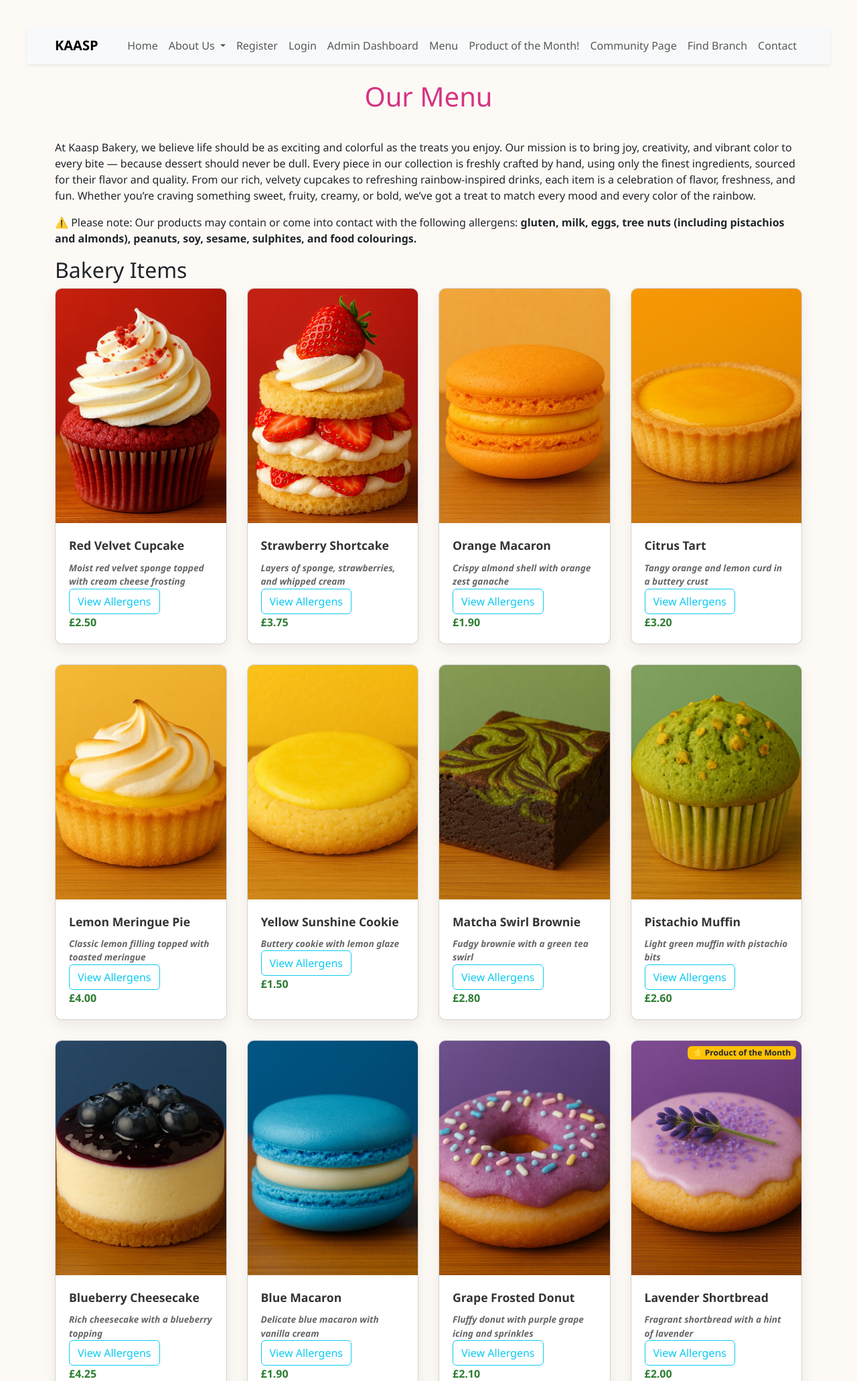
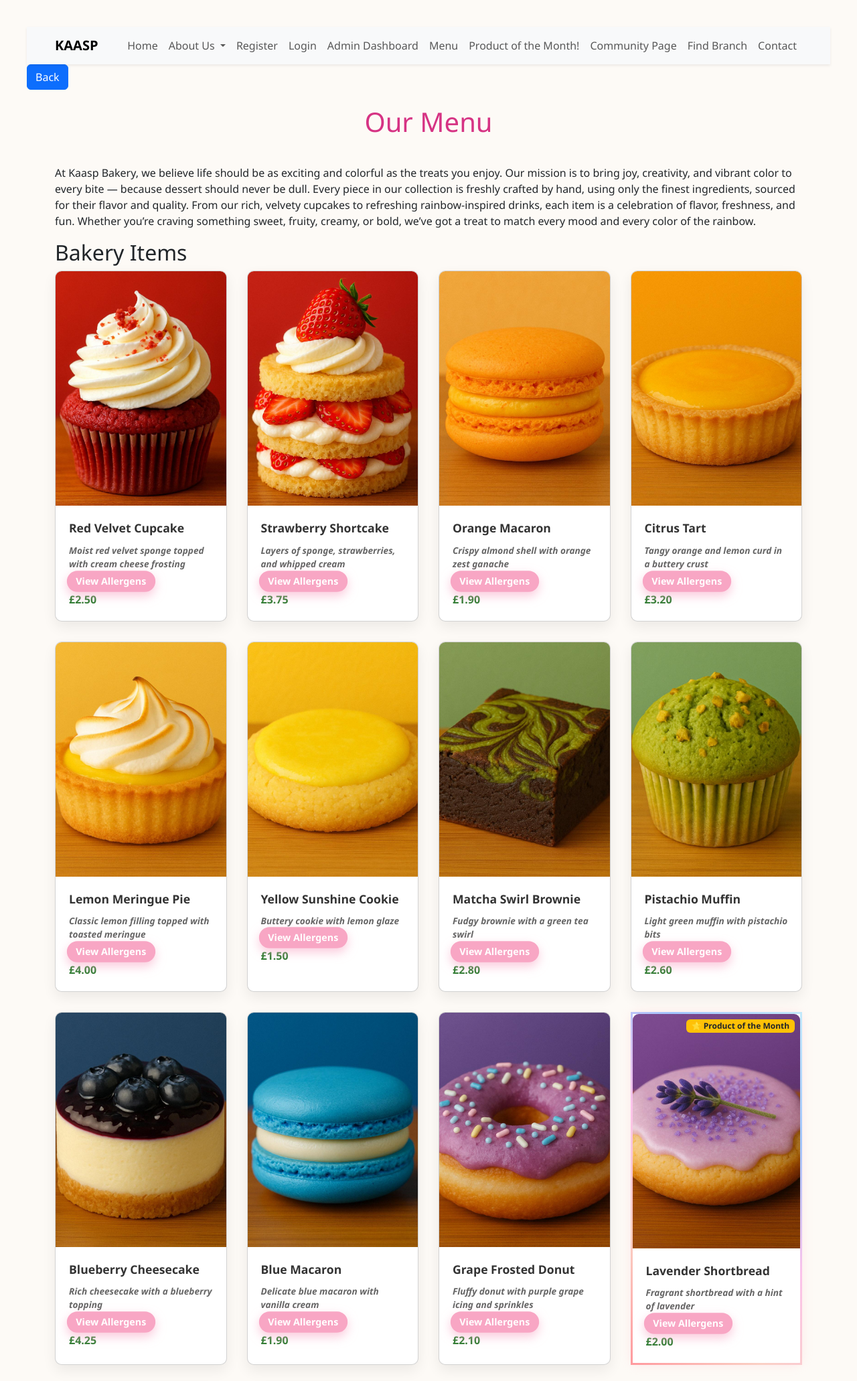
Before and after one commit to aimanaa6/final_project, a Flask app: page /menu in a window 1280 px wide. Shown: the top 2062 px of the page at 67% size. Run offline with Flask 3, Linux system fonts and the light colour scheme.

Commit message:
EDIT: amended css, added back button to layout page

```diff
--- a/static/main_styles.css
+++ b/static/main_styles.css
@@ -43,6 +43,11 @@ h1 {
 .card.card-link {
   cursor: pointer;
   transition: transform 0.2s;
+  border: 3px solid;
+  border-image: linear-gradient(45deg, #ff9a9e, #fad0c4, #fbc2eb, #a1c4fd, #c2e9fb) 1;
+  border-radius: 12px;
+  box-shadow: 0 0 15px rgba(255, 192, 203, 0.3);
+  position: relative;
 }
 
 .item-name {
@@ -104,3 +109,22 @@ h1 {
   font-size: 1.2rem;
   color: white;
 }
+
+.btn-outline-info {
+  background-color: #fcd6e5;
+  color: #7a1f4c;
+  font-weight: 600;
+  font-size: 0.85rem; /* slightly smaller font */
+  border: none;
+  padding: 0.3rem 0.8rem; /* smaller padding */
+  border-radius: 50px;
+  transition: 0.3s ease;
+  box-shadow: 0 3px 8px rgba(252, 214, 229, 0.5);
+}
+
+.btn-outline-info {
+  background-color: #f8a6c4;
+  color: white;
+  transform: scale(1.05);
+  box-shadow: 0 6px 14px rgba(248, 166, 196, 0.6);
+}
--- a/templates/layout.html
+++ b/templates/layout.html
@@ -57,6 +57,7 @@
                 </div>
             </div>
         </nav>
+        <button type="button" class="btn btn-primary" onclick="window.history.back();">Back</button>
     </header>
 
     <main class="container py-4">
--- a/templates/menu.html
+++ b/templates/menu.html
@@ -5,7 +5,6 @@
     Our mission is to bring joy, creativity, and vibrant color to every bite — because dessert should never be dull. Every piece in our collection is freshly crafted by hand, using only the finest ingredients, sourced for their flavor and quality.
     From our rich, velvety cupcakes to refreshing rainbow-inspired drinks, each item is a celebration of flavor, freshness, and fun.
     Whether you’re craving something sweet, fruity, creamy, or bold, we’ve got a treat to match every mood and every color of the rainbow.</p>
-<p>⚠️ Please note: Our products may contain or come into contact with the following allergens: <strong>gluten, milk, eggs, tree nuts (including pistachios and almonds), peanuts, soy, sesame, sulphites, and food colourings.</strong></p>
 
 <section class="product-section food-products">
     <h2>Bakery Items</h2>
```
